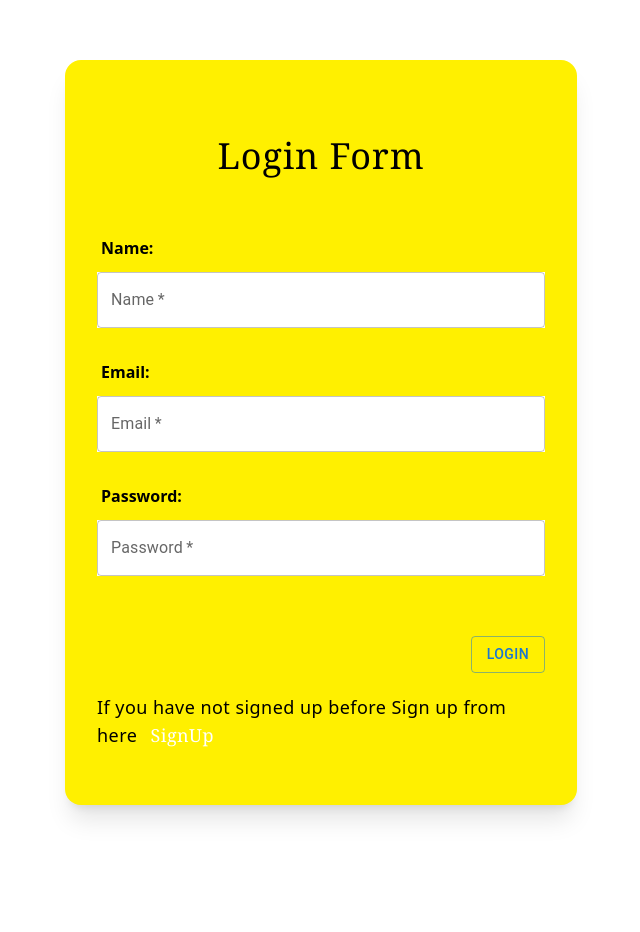
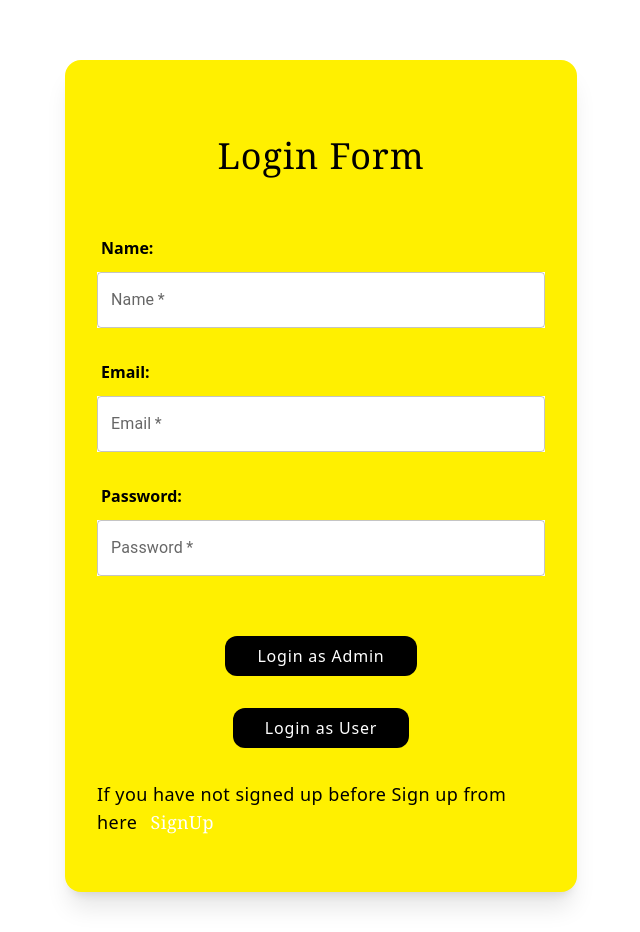
Before and after one commit to Shawaiz555/ms-eventsphere, a Next.js app: page /Login in a window 1280 px wide. Shown: the whole page, without its empty margins (319-959 px from the left). Before the commit the page ends 845 px from the top, so only its background shows below. Built offline with nearby package versions, Linux system fonts and the light colour scheme.

Commit message:
Navigation is implemented in Login page for as an admin and as a user

```diff
--- a/app/Login/page.js
+++ b/app/Login/page.js
@@ -1,8 +1,8 @@
 "use client";
 import TextField from "@mui/material/TextField";
 import { useState } from "react";
-import Button from "@mui/material/Button";
 import Link from "next/link";
+import { useRouter } from 'next/navigation'
 
 export default function page() {
   const [loginUser, setLoginUser] = useState({
@@ -12,6 +12,7 @@ export default function page() {
   });
   const [emailError, setEmailError] = useState("");
   const [isEmailValid, setIsEmailValid] = useState(null);
+  const router = useRouter()
 
   const emailValidation = (em) => {
     setLoginUser({ ...loginUser, Email: em });
@@ -25,17 +26,36 @@ export default function page() {
     }
   };
 
-  const handleSubmit = (e) => {
+  const handleAdmin = (e) => {
     e.preventDefault();
 
     if (emailError === "Email is valid") {
       if (loginUser.Name && loginUser.Email && loginUser.Password) {
         alert("Loged In Successfylly!!!...");
+        router.push('/Dashboard');
         setLoginUser({
           Name: "",
           Email: "",
           Password: "",
         });
+
+      }
+    }
+  };
+
+  const handleUser = (e) => {
+    e.preventDefault();
+
+    if (emailError === "Email is valid") {
+      if (loginUser.Name && loginUser.Email && loginUser.Password) {
+        alert("Loged In Successfylly!!!...");
+        router.push('/Home');
+        setLoginUser({
+          Name: "",
+          Email: "",
+          Password: "",
+        });
+
       }
     }
   };
@@ -45,7 +65,6 @@ export default function page() {
       <div className="w-full flex justify-center mb-10 mt-10">
         <form
           className="w-[90%] md:w-[60%] lg:w-[40%] px-5 lg:px-8 bg-[#fff000] flex flex-col mt-5 shadow-xl rounded-2xl py-14"
-          onSubmit={handleSubmit}
         >
           <label className="text-2xl lg:text-4xl  font-serif text-center tracking-wide my-5">
             Login Form
@@ -98,18 +117,28 @@ export default function page() {
               />
             </div>
 
-
           </div>
-          <div className="flex justify-end mt-5">
-            <Button
+          <div className="flex justify-center mt-5">
+            <button
               type="submit"
               variant="outlined"
-              className="py-2 px-10 border-black text-white bg-black tracking-wider rounded-xl hover:scale-95"
+              className="py-2 px-8 border-black text-white bg-black tracking-wider rounded-xl hover:scale-95"
+              onClick={handleAdmin}
             >
-              Login
-            </Button>
+              Login as Admin
+            </button>
           </div>
-          <div className="mt-5">
+          <div className="flex justify-center mt-8">
+            <button
+              type="submit"
+              variant="outlined"
+              className="py-2 px-8 border-black text-white bg-black tracking-wider rounded-xl hover:scale-95"
+              onClick={handleUser}
+            >
+              Login as User
+            </button>
+          </div>
+          <div className="mt-8">
             <p className="text-md tracking-wide lg:text-lg">If you have not signed up before Sign up from here <Link href="/SignUp" className="text-white ml-2 font-serif hover:underline">SignUp</Link></p>
           </div>
         </form>
--- a/app/Reuseable Components/SideBar.js
+++ b/app/Reuseable Components/SideBar.js
@@ -53,7 +53,7 @@ export default function SideBar({ closeSidebar }) {
                 </ul>
             </div>
 
-            <div className="mt-7">
+            {/* <div className="mt-7">
                 <h1 className="mb-3 text-lg font-serif text-center tracking-wide">Accounts</h1>
                 <div className="border-t-[1px] border-gray-200">
                     <li
@@ -71,7 +71,7 @@ export default function SideBar({ closeSidebar }) {
                         <Link href="/">Login</Link>
                     </li>
                 </div>
-            </div>
+            </div> */}
 
         </div>
     );
--- a/app/SignUp/page.js
+++ b/app/SignUp/page.js
@@ -1,7 +1,6 @@
 "use client";
 import TextField from "@mui/material/TextField";
 import { useState } from "react";
-import Button from "@mui/material/Button";
 import Link from "next/link";
 
 export default function page() {
@@ -115,18 +114,17 @@ export default function page() {
               />
             </div>
 
-
           </div>
-          <div className="flex justify-end mt-5">
-            <Button
+          <div className="flex justify-center mt-5">
+            <button
               type="submit"
               variant="outlined"
               className="py-2 px-8 border-black text-white bg-black tracking-wider rounded-xl hover:scale-95"
             >
               Sign Up
-            </Button>
+            </button>
           </div>
-          <div className="mt-5">
+          <div className="mt-6">
             <p className="text-md tracking-wide lg:text-lg">If you have already signed up before Login from here <Link href="/Login" className="text-white ml-2 font-serif hover:underline">Login</Link></p>
           </div>
         </form>
```
